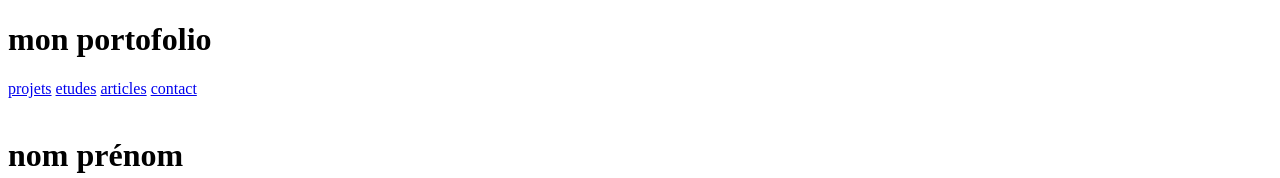
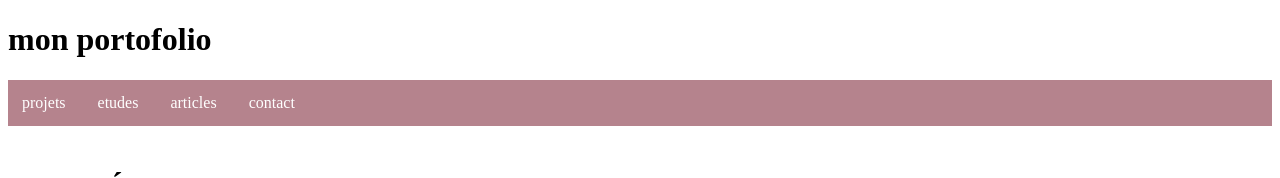
Before and after one commit to IVM-HIND/donkeyschool, a plain HTML site: page integration/index.html in a window 1280 px wide. Shown: the top 178 px of the page. Drawn offline with Linux system fonts and the light colour scheme.

Commit message:
nav bar changer en menu déroulant

```diff
--- a/integration/index.html
+++ b/integration/index.html
@@ -13,11 +13,11 @@
 
     <header>
         <h1>mon portofolio</h1>
-        <nav>
-            <a href="/projets" target="_self">projets</a>
-            <a href="/etudes" target="_self">etudes</a>
-            <a href="/articles" target="_self">articles</a>
-            <a href="/contact" target="_self">contact</a>
+        <nav class="scrollmenu">
+            <a href="#projets réalisés" target="_self">projets</a>
+            <a href="#etudes" target="_self">etudes</a>
+            <a href="#articles" target="_self">articles</a>
+            <a href="#contact" target="_self">contact</a>
         </nav>
         <div class="ban">
             <img src="" alt="">
--- a/integration/styles.css
+++ b/integration/styles.css
@@ -7,3 +7,15 @@ img:hover{
     opacity: 0.5;}
 .article img:first-child{
     filter: grayscale(100%);}
+nav.scrollmenu{
+    background-color: #b5838d;
+    overflow: auto;
+    white-space: nowrap;}
+nav.scrollmenu a {
+    display: inline-block;
+    color: white;
+    text-align: center;
+    padding: 14px;
+    text-decoration: none;}
+nav.scrollmenu a:hover {
+    background-color: #6d6875;}
```
